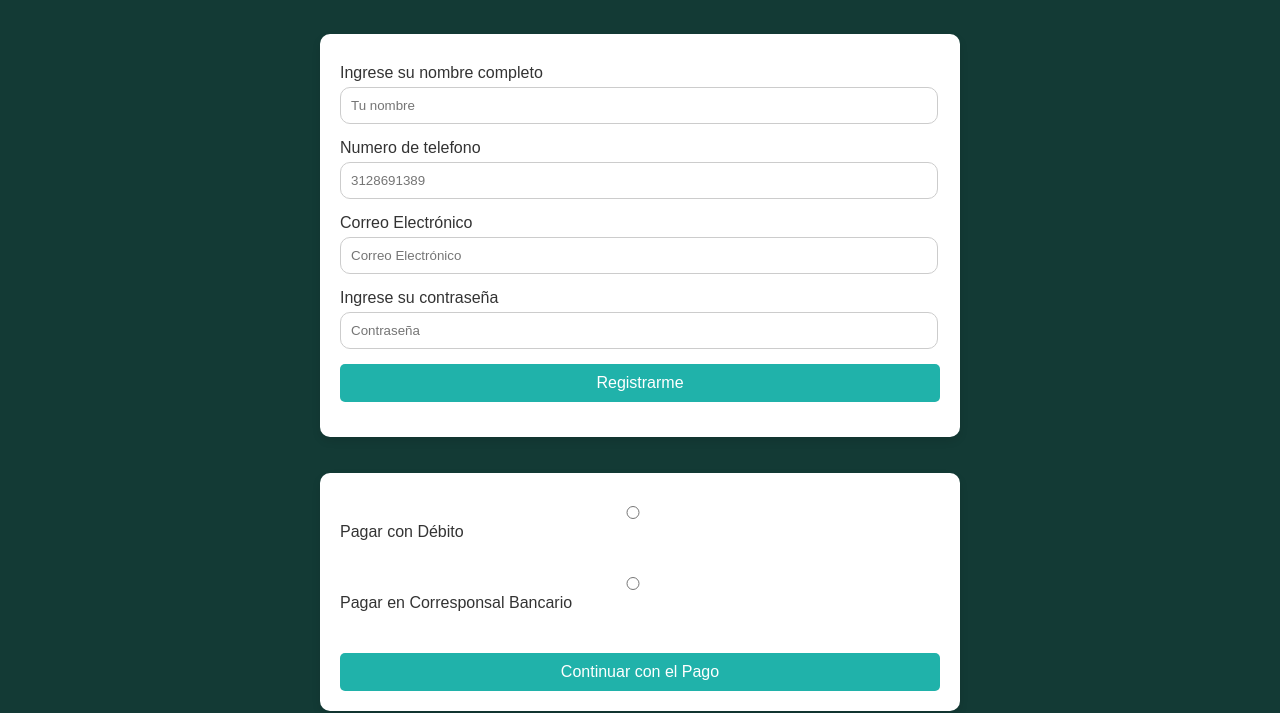
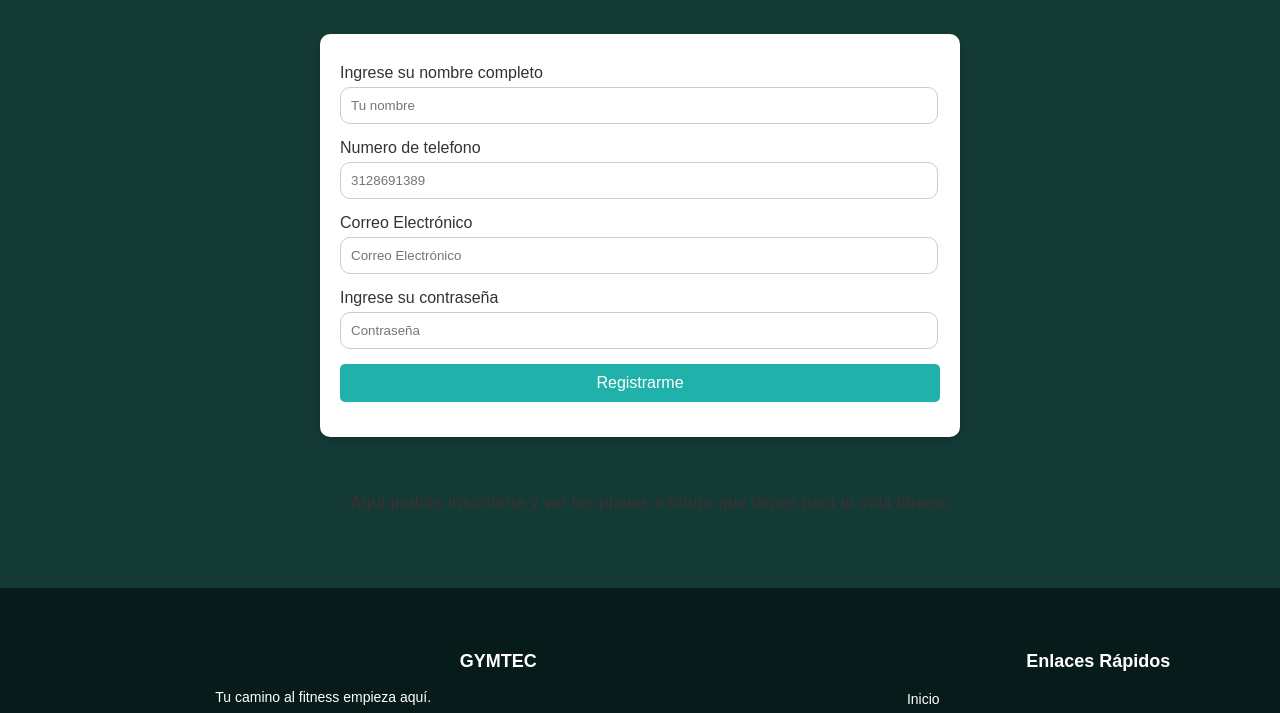
Before and after one commit to santiaguu/GYMTEC2, an Astro site: page /register in a window 1280 px wide. Shown: the part 92-805 px from the top of the page. Built offline with nearby package versions, Linux system fonts and the light colour scheme; Astro itself is replaced by a stand-in of ours.

Commit message:
eliminacion de codigo incompleto

```diff
--- a/src/pages/register.astro
+++ b/src/pages/register.astro
@@ -33,21 +33,7 @@ import "./css/register.css"
         </form>
         <br>
         <br>
-        <form action="/procesar_pago" method="post">
-            <label for="debito">
-                <input type="radio" id="debito" name="opcion_pago" value="debito" required>
-                Pagar con Débito
-            </label>
-        <br>
 
-        <label for="corresponsal">
-            <input type="radio" id="corresponsal" name="opcion_pago" value="corresponsal" required>
-            Pagar en Corresponsal Bancario
-        </label>
-        <br><br>
-
-        <button type="submit">Continuar con el Pago</button>
-    </form>
 
     <h4>Aqui podras inscribirte y ver los planes a futuro que tienes para tu vida fitness</h4>
     <br>
```
